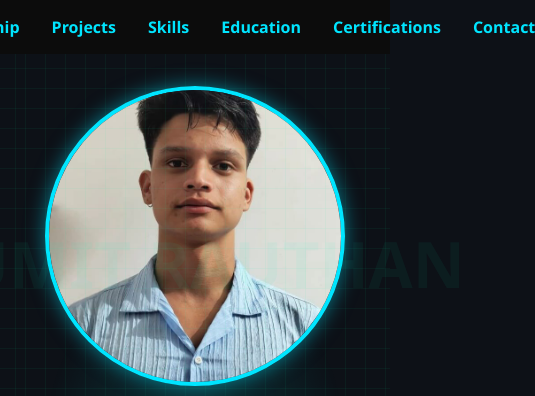
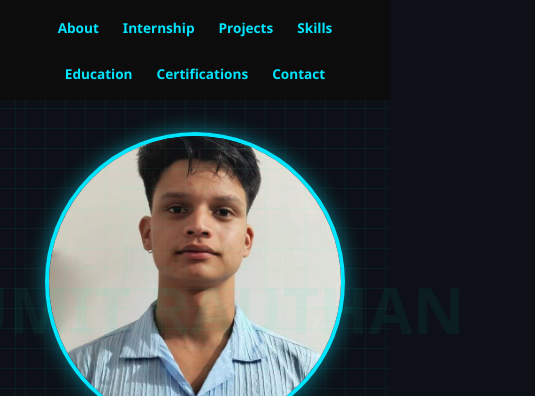
Before and after one commit to SUMITRAUTHAN09/my-portfolio, a plain HTML site: page index.html in a window 390 px wide. Shown: the top 396 px of the page, 535 px wide, since content can reach past the window. Drawn offline with Linux system fonts and the light colour scheme.

Commit message:
Fixed navbar responsiveness and centered nav items

```diff
--- a/style.css
+++ b/style.css
@@ -124,14 +124,22 @@ nav {
   position: sticky;
   top: 0;
   z-index: 1000;
+  display: flex;
+  justify-content: center;
+  align-items: center;
 }
 
 nav ul {
   display: flex;
+  flex-wrap: wrap; /* ✅ Allows wrapping on small screens */
   justify-content: center;
-  gap: 2rem;
+  align-items: center; /* ✅ Vertically centers items */
+  gap: 1.5rem;
   list-style: none;
+  padding: 0;
+  margin: 0;
 }
+
 
 nav a {
   color: #00e5ff;
@@ -241,6 +249,11 @@ section.fade-in {
   }
 }
 
+@media (max-width: 600px) {
+  nav a {
+    font-size: 0.85rem;
+  }
+}
 
 footer {
   text-align: center;
```
